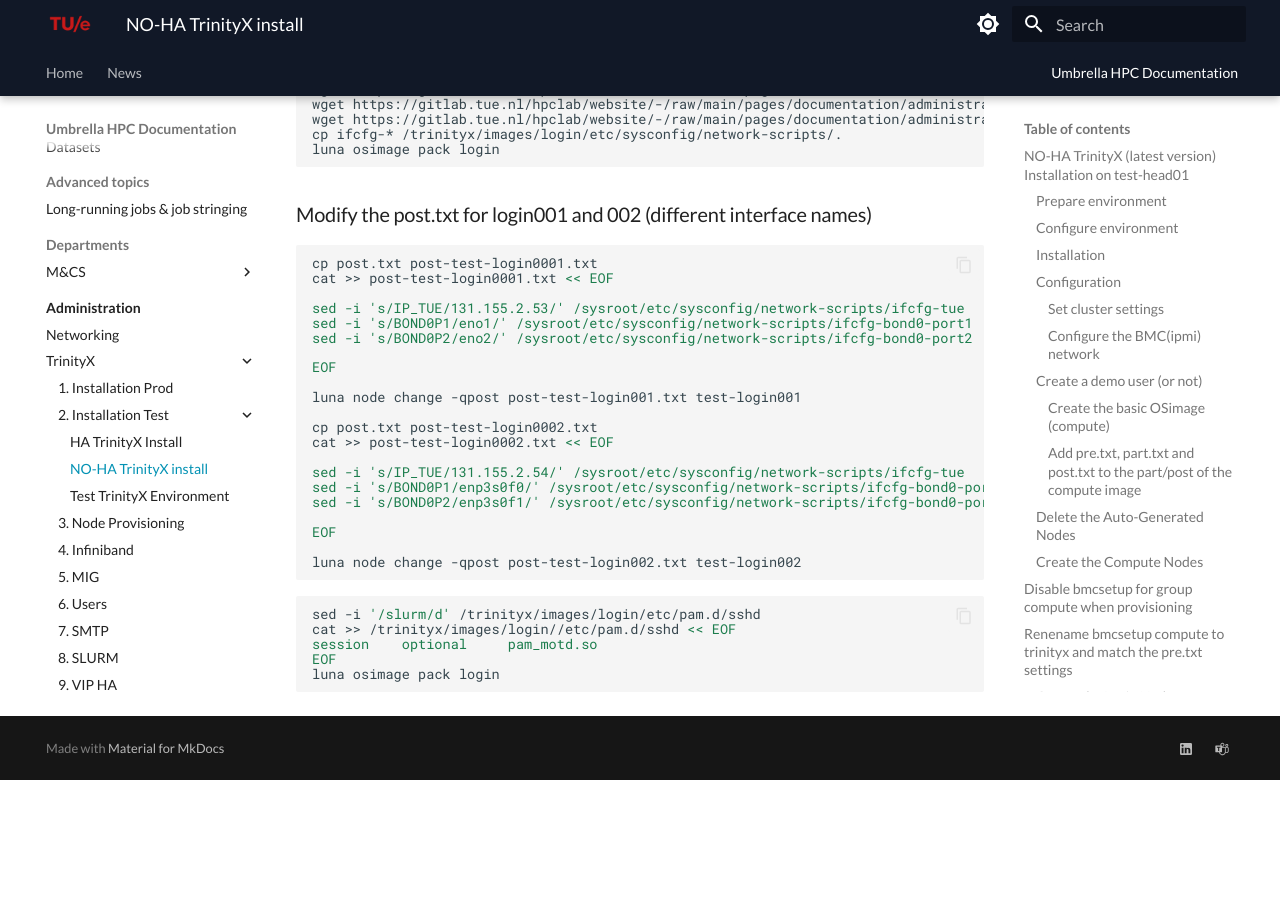
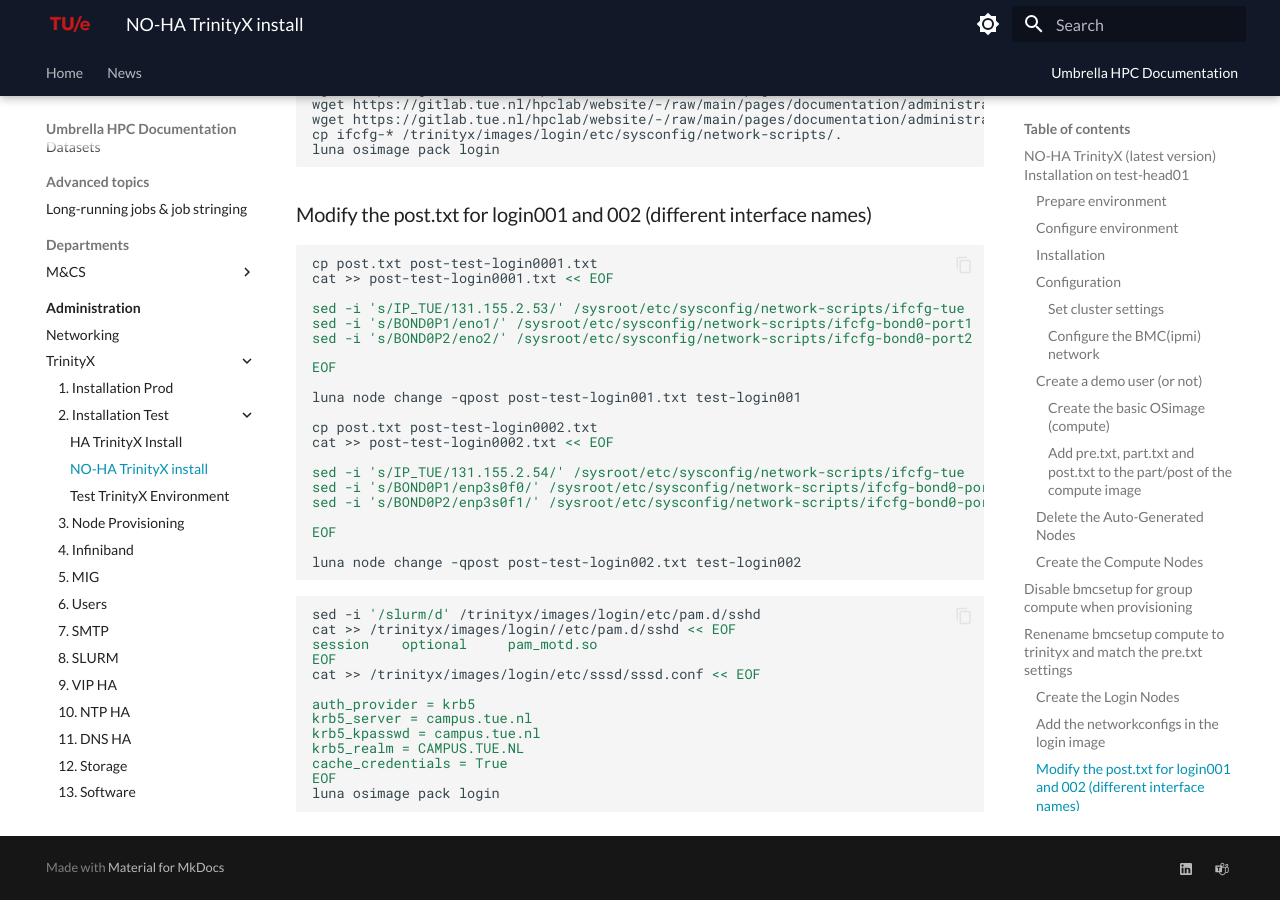
Before and after one commit to gferhpc/supercomputing.tue.nl, an MkDocs documentation site: the page built from pages/documentation/administration/trinityx/test installation/test-installation-no-ha.md, in a window 1280 px wide and 900 px high, scrolled down 3892 px. Built offline with MkDocs 1.6.1 and Material for MkDocs 9.7.7, drawn with Linux system fonts in a browser that asks for light colours; before the commit the page ends 4672 px from its top, so only the background shows below that.

Commit message:
Update test-installation-no-ha.md

````diff
--- a/pages/documentation/administration/trinityx/test installation/test-installation-no-ha.md
+++ b/pages/documentation/administration/trinityx/test installation/test-installation-no-ha.md
@@ -215,5 +215,13 @@
 cat >> /trinityx/images/login//etc/pam.d/sshd << EOF
 session    optional     pam_motd.so
 EOF
+cat >> /trinityx/images/login/etc/sssd/sssd.conf << EOF
+
+auth_provider = krb5
+krb5_server = campus.tue.nl
+krb5_kpasswd = campus.tue.nl
+krb5_realm = CAMPUS.TUE.NL
+cache_credentials = True
+EOF
 luna osimage pack login
 ```
````
